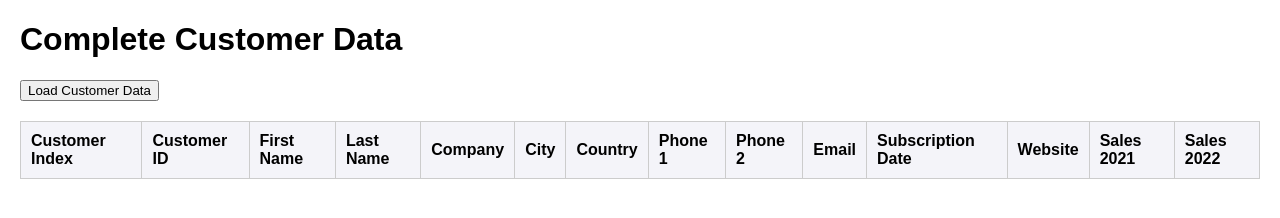
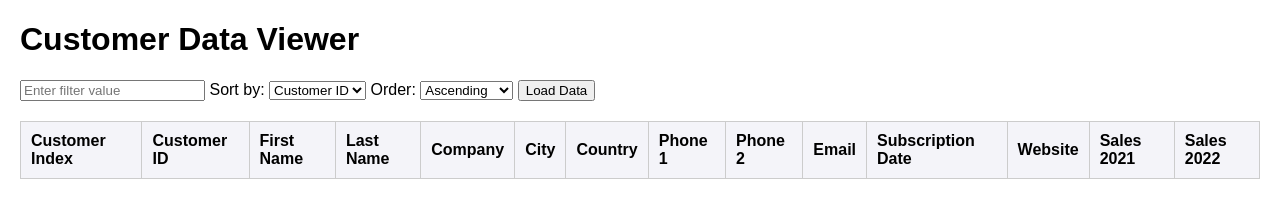
Before and after one commit to dtrajkoski04/Drei_Dual, a plain HTML site: page src/Frontend/index.html in a window 1280 px wide. Drawn offline with Linux system fonts and the light colour scheme.

Commit message:
Implemented the Sorting of the Data on the UI

```diff
--- a/src/Frontend/app.js
+++ b/src/Frontend/app.js
@@ -1,5 +1,14 @@
 document.getElementById('loadData').addEventListener('click', function() {
-    fetch('http://127.0.0.1:5000/customers')
+    const sortBy = document.getElementById('sortBy').value;
+    const sortOrder = document.getElementById('sortOrder').value;
+    const filterValue = document.getElementById('filterValue').value;
+
+    let url = `http://127.0.0.1:5000/customers?sort_by=${sortBy}&sort_order=${sortOrder}`;
+    if (filterValue) {
+        url += `&filter=${filterValue}`;  // Assuming backend can handle a generic filter
+    }
+
+    fetch(url)
         .then(response => {
             if (!response.ok) {
                 throw new Error('Network response was not ok: ' + response.statusText);
--- a/src/Frontend/index.html
+++ b/src/Frontend/index.html
@@ -3,12 +3,31 @@
 <head>
     <meta charset="UTF-8">
     <meta name="viewport" content="width=device-width, initial-scale=1.0">
-    <title>Complete Customer Data</title>
+    <title>Customer Data Dashboard</title>
     <link rel="stylesheet" href="styles.css">
 </head>
 <body>
-    <h1>Complete Customer Data</h1>
-    <button id="loadData">Load Customer Data</button>
+    <h1>Customer Data Viewer</h1>
+    <div>
+        <input type="text" id="filterValue" placeholder="Enter filter value">
+
+        <label for="sortBy">Sort by:</label>
+        <select id="sortBy">
+            <option value="customer_id">Customer ID</option>
+            <option value="first_name">First Name</option>
+            <option value="last_name">Last Name</option>
+            <option value="country">Country</option>
+            <option value="company">Company</option>
+        </select>
+
+        <label for="sortOrder">Order:</label>
+        <select id="sortOrder">
+            <option value="ASC">Ascending</option>
+            <option value="DESC">Descending</option>
+        </select>
+
+        <button id="loadData">Load Data</button>
+    </div>
     <table id="customerTable">
         <thead>
             <tr>
```
Also changed, not shown: 2 other files.
